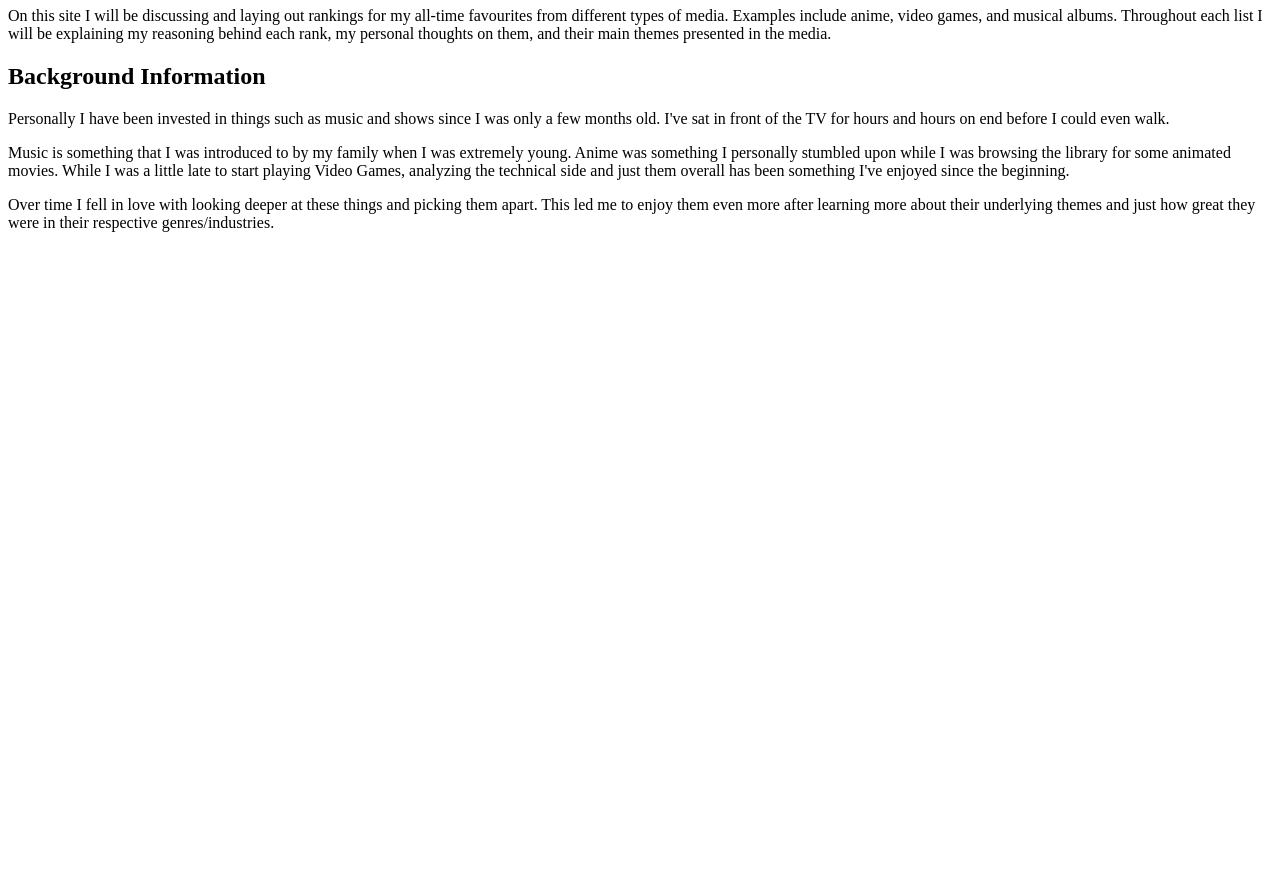
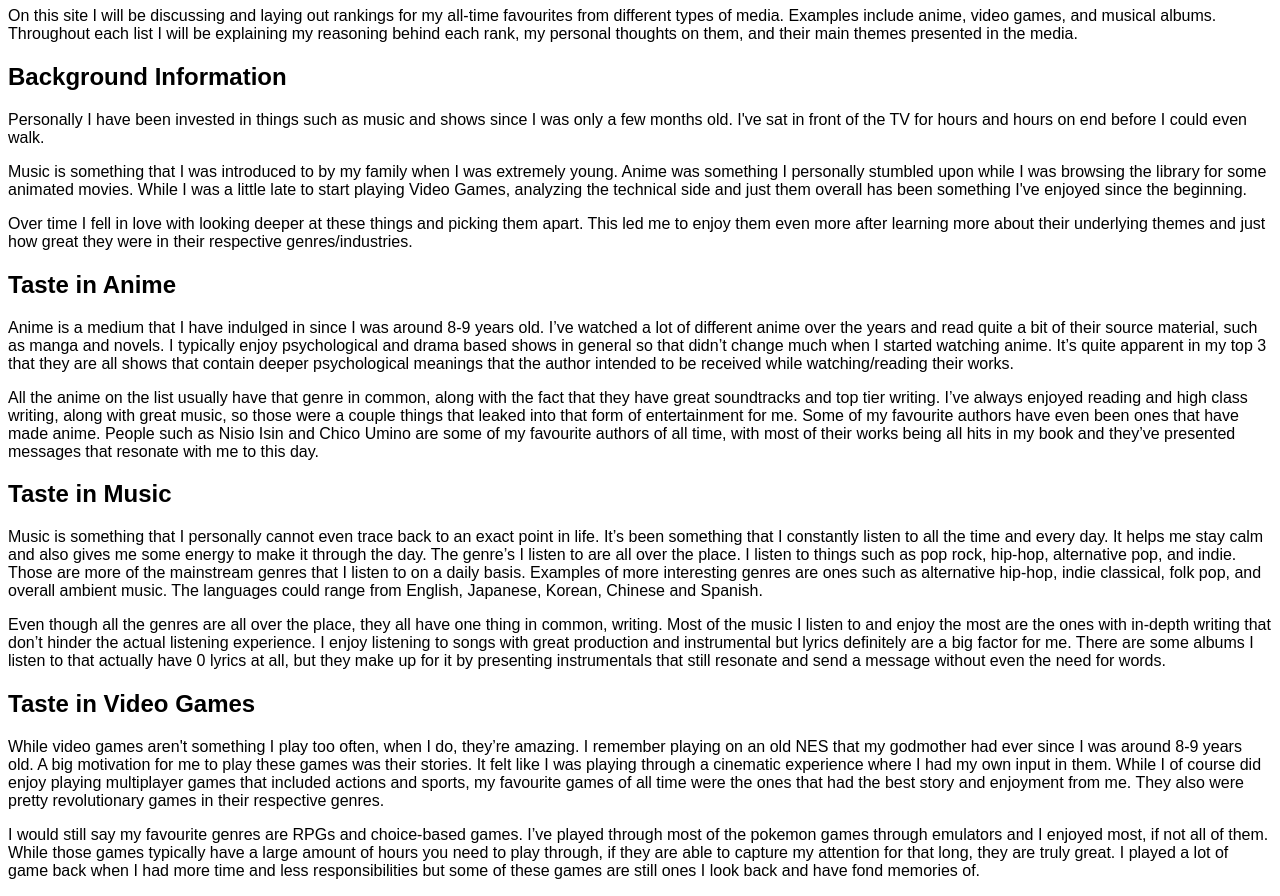
Before and after one commit to Zach-Charles/historyproject, a plain HTML site: page index.html in a window 1280 px wide. Shown: the part 73-969 px from the top of the page. Before the commit the page ends 800 px from the top, so only its background shows below. Drawn offline with Linux system fonts and the light colour scheme.

Commit message:
Landing Page Text

```diff
--- a/index.html
+++ b/index.html
@@ -24,6 +24,38 @@
     <p>
         Over time I fell in love with looking deeper at these things and picking them apart. This led me to enjoy them even more after learning more about their underlying themes and just how great they were in their respective genres/industries.
     </p>
+    <h2>
+        Taste in Anime
+    </h2>
+    <p>
+        Anime is a medium that I have indulged in since I was around 8-9 years old. I’ve watched a lot of different anime over the years and read quite a bit of their source material, such as manga and novels. I typically enjoy psychological and drama based shows in general so that didn’t change much when I started watching anime. It’s quite apparent in my top 3 that they are all shows that contain deeper psychological meanings that the author intended to be received while watching/reading their works.
+    </p>
+    <p>
+        All the anime on the list usually have that genre in common, along with the fact that they have great soundtracks and top tier writing. I’ve always enjoyed reading and high class writing, along with great music, so those were a couple things that leaked into that form of entertainment for me. Some of my favourite authors have even been ones that have made anime. People such as Nisio Isin and Chico Umino are some of my favourite authors of all time, with most of their works being all hits in my book and they’ve presented messages that resonate with me to this day.
+
+    </p>
+    <h2>
+        Taste in Music
+    </h2>
+    <p>
+        Music is something that I personally cannot even trace back to an exact point in life. It’s been something that I constantly listen to all the time and every day. It helps me stay calm and also gives me some energy to make it through the day. The genre’s I listen to are all over the place. I listen to things such as pop rock, hip-hop, alternative pop, and indie. Those are more of the mainstream genres that I listen to on a daily basis. Examples of more interesting genres are ones such as alternative hip-hop, indie classical, folk pop, and overall ambient music. The languages could range from English, Japanese, Korean, Chinese and Spanish.
+
+    </p>
+    <p>
+        Even though all the genres are all over the place, they all have one thing in common, writing. Most of the music I listen to and enjoy the most are the ones with in-depth writing that don’t hinder the actual listening experience. I enjoy listening to songs with great production and instrumental but lyrics definitely are a big factor for me. There are some albums I listen to that actually have 0 lyrics at all, but they make up for it by presenting instrumentals that still resonate and send a message without even the need for words.
+
+    </p>
+    <h2>
+        Taste in Video Games
+    </h2>
+    <p>
+        While video games aren't something I play too often, when I do, they’re amazing. I remember playing on an old NES that my godmother had ever since I was around 8-9 years old. A big motivation for me to play these games was their stories. It felt like I was playing through a cinematic experience where I had my own input in them. While I of course did enjoy playing multiplayer games that included actions and sports, my favourite games of all time were the ones that had the best story and enjoyment from me. They also were pretty revolutionary games in their respective genres.
+
+    </p>
+    <p>
+        I would still say my favourite genres are RPGs and choice-based games. I’ve played through most of the pokemon games through emulators and I enjoyed most, if not all of them. While those games typically have a large amount of hours you need to play through, if they are able to capture my attention for that long, they are truly great. I played a lot of game back when I had more time and less responsibilities but some of these games are still ones I look back and have fond memories of.
+
+    </p>
   </body>
 
 </html>
--- a/style.css
+++ b/style.css
@@ -1,3 +1,3 @@
-body {
-
+* {
+    font-family: sans-serif;
 }
```
